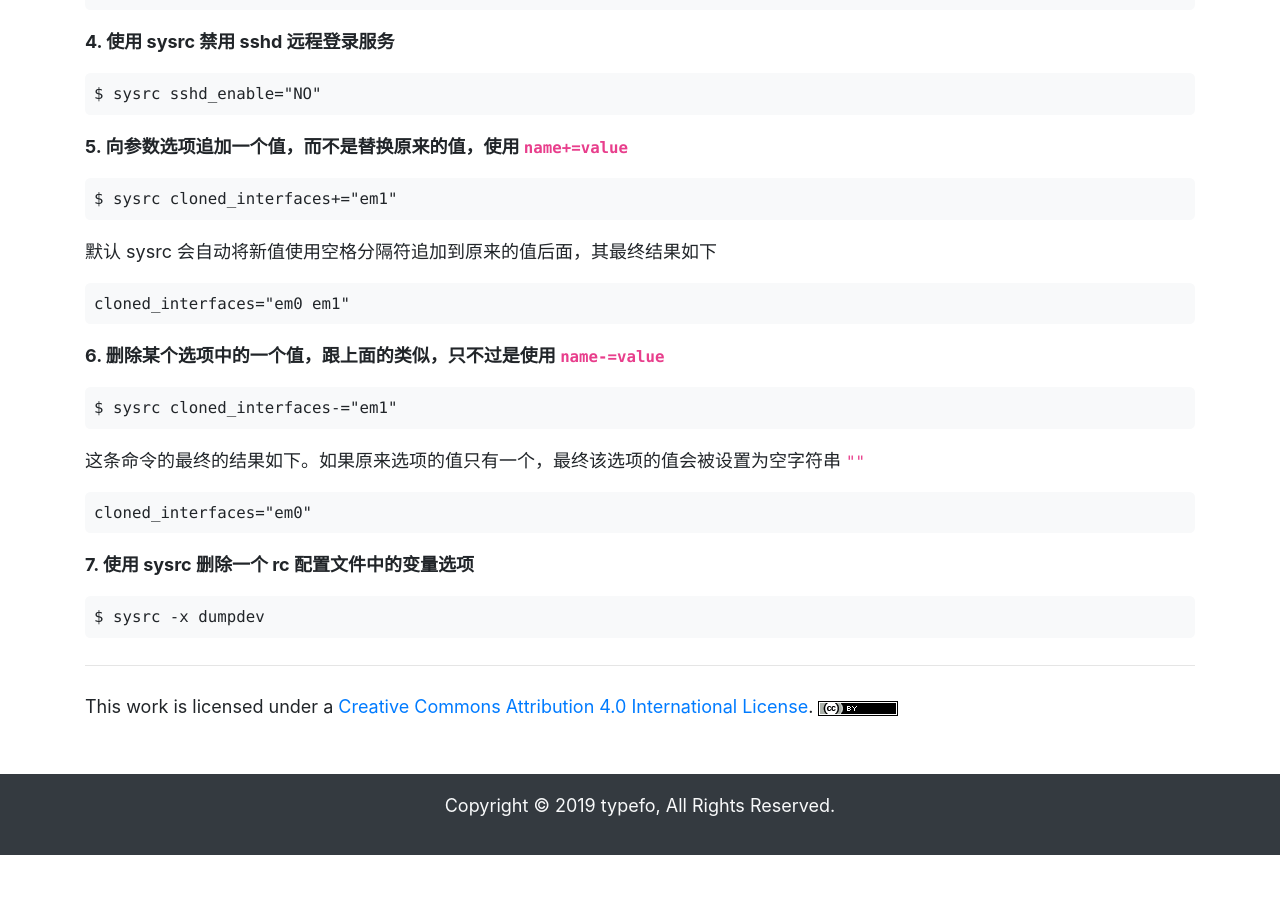
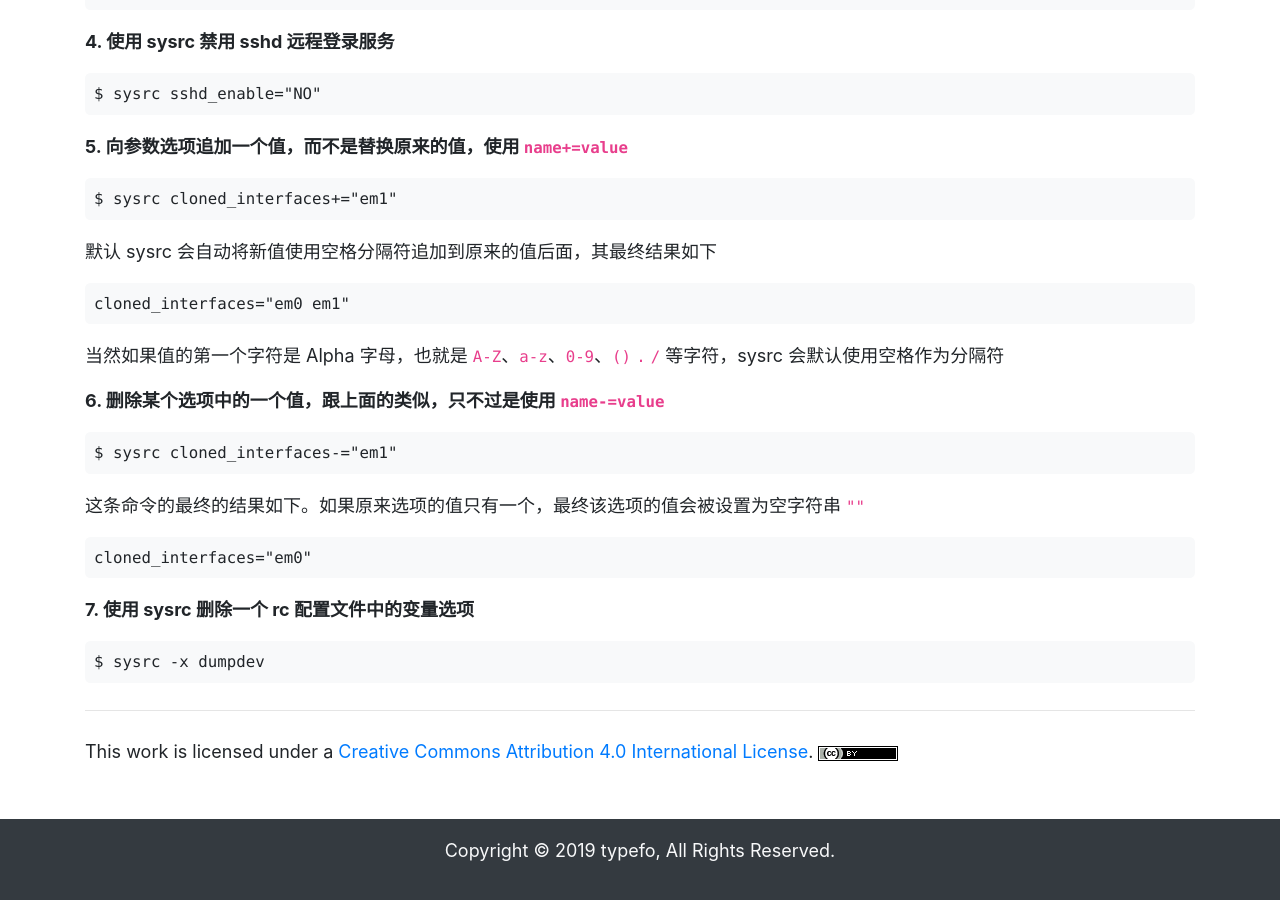
Before and after one commit to ehsud/blog, a Jekyll site: the page built from freebsd/sysrc-for-freebsd.md, in a window 1280 px wide and 900 px high, scrolled down 851 px. Built offline with Jekyll 4.4.1, drawn with Linux system fonts in a browser that asks for light colours; before the commit the page ends 1706 px from its top, so only the background shows below that.

Commit message:
Updated some files

````diff
--- a/freebsd/sysrc-for-freebsd.md
+++ b/freebsd/sysrc-for-freebsd.md
@@ -53,6 +53,8 @@ $ sysrc cloned_interfaces+="em1"
 cloned_interfaces="em0 em1"
 ```
 
+当然如果值的第一个字符是 Alpha 字母，也就是 `A-Z`、`a-z`、`0-9`、`()` `.` `/` 等字符，sysrc 会默认使用空格作为分隔符
+
 **6. 删除某个选项中的一个值，跟上面的类似，只不过是使用 `name-=value`**
 
 ```
````
